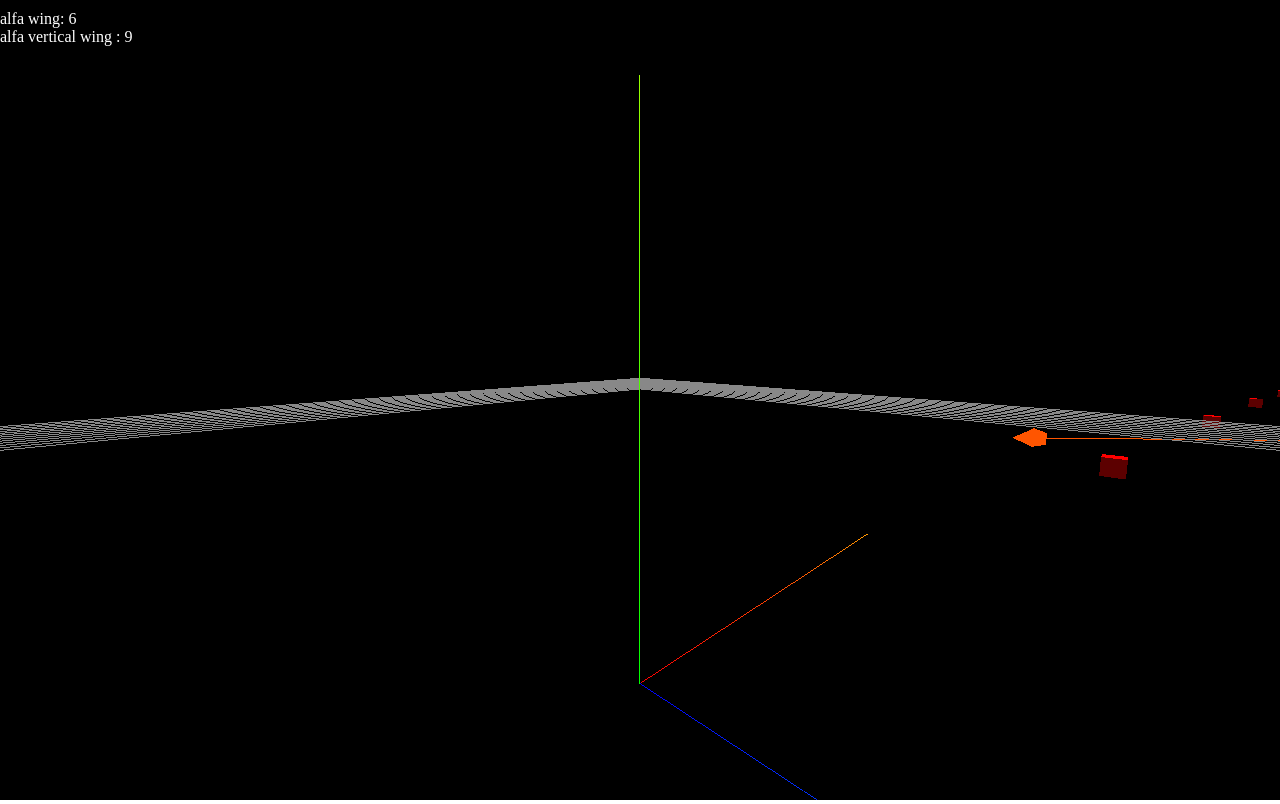
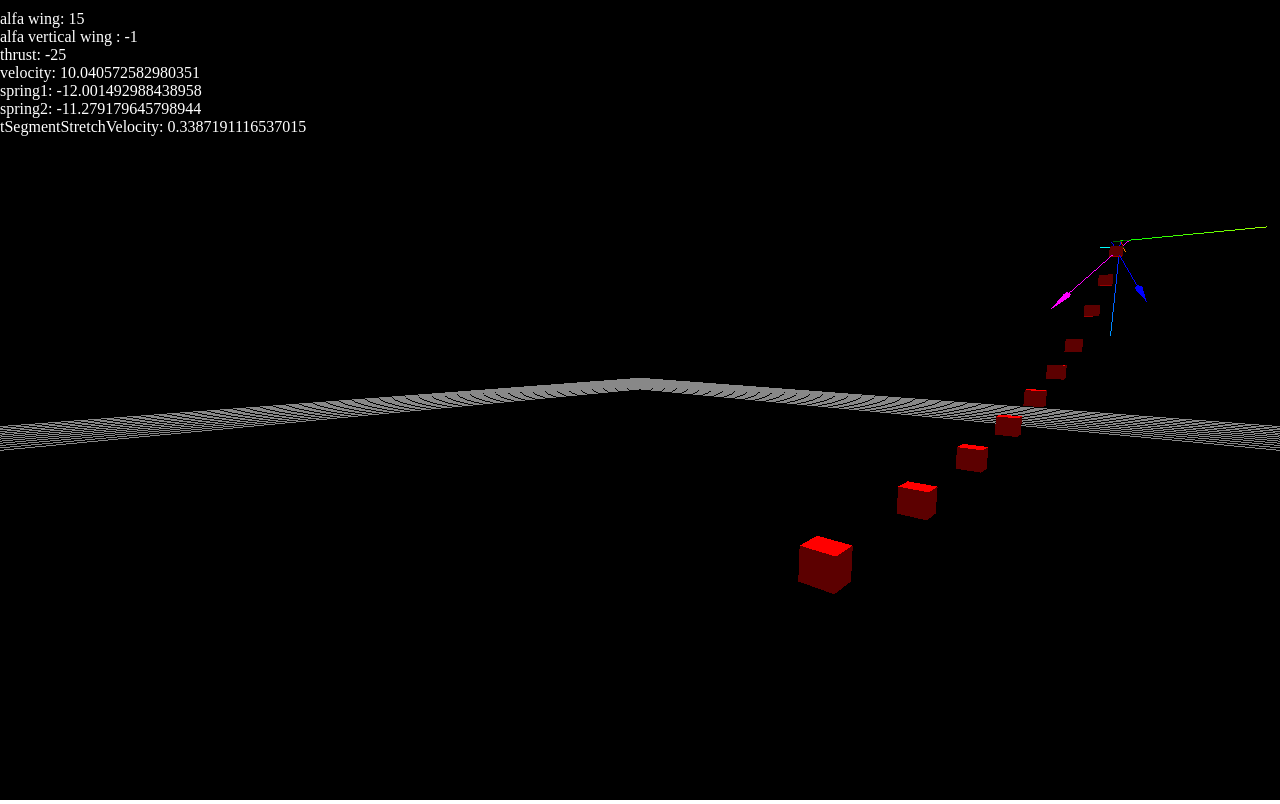
Before and after one commit to kitextech/kitesim, a website: page docs/index.html in a window 1280 px wide. Drawn offline with Linux system fonts and the light colour scheme.

Commit message:
on the way to working

```diff
--- a/docs/index.html
+++ b/docs/index.html
@@ -76,6 +76,10 @@
     controls.zoomSpeed = 1.2;
     controls.panSpeed = 0.8;
 
+    // kite.add(camera)
+    // camera.position.add(new THREE.Vector3(10,0,0))
+    // camera.lookAt(new THREE.Vector3(0,0,0))
+
     // Helpers
     axes = new THREE.AxisHelper(10);
     helper = new THREE.GridHelper(100, 100);
@@ -83,6 +87,8 @@
     helper.setColors(0x0000ff, 0x808080);
     scene.add(axes);
     scene.add(helper);
+
+    kite.add(axes)
 
     var renderer = new THREE.WebGLRenderer();
     renderer.setSize( window.innerWidth, window.innerHeight );
@@ -109,21 +115,23 @@
 
     //* KITE THREE JS Definition is define in plane.js
 
-    kite.applyMatrix(new THREE.Matrix4().makeScale(10,10,10)) // = new THREE.Vector3( 100, 100, 100 )
+    // kite.applyMatrix(new THREE.Matrix4().makeScale(10,10,10)) // = new THREE.Vector3( 100, 100, 100 )
     kite.rotateX(Math.PI / 2 )
 
     // Tether
     var segments = 10
-    var tetherLength = 200
+    var totalTetherLength = 70
     var gravity = new THREE.Vector3( 0, -9.82, 0)
     var tetherDensity = 950;
     var tetherDiameter = 0.002
-    var k0 = 200 // spring konstant // N per e
-    var k0_negative = 20 // spring konstant // N per e
+    var k0 = 2000 // spring konstant // N per e
+    var k0_negative = 0 // spring konstant // N per e
     var d0 = 1 // damping
-    var tetherSegmentLength = tetherLength/segments // length of tether
+    var tetherSegmentLength = totalTetherLength/segments // length of tether
     var CdTether = 0.95
     var massKite = 1.5
+
+    var kiteTetherLength = 3 // meter
 
     // Moment of Inertia kite
     var JkiteX = 0.15
@@ -134,7 +142,6 @@
     // J.set( 11, 12, 13,
     //        21, 22, 23,
     //        31, 32, 33 );
-
     J.set( JkiteX, 0, 0,
           0, JkiteY, 0,
           0, 0, JkiteZ );
@@ -142,17 +149,45 @@
     var Jinv = new THREE.Matrix3().getInverse ( J, function() {
       alert('No Inverse')
     } )
-
-    var angularVelocity = new THREE.Vector3( 0, 0, 0 )
+    var angularVelocityKite = new THREE.Vector3( 0, 0, 0 )
+    var velocityKite = new THREE.Vector3( 0, 0, 0)
 
     var elevatorPositionKite = new THREE.Vector3(0, 0, fuselargeRear-elevatorCord)
     var rudderPositionKite = new THREE.Vector3(0, 0, fuselargeRear)
+    var tetherAttachmentPoint1 = new THREE.Vector3(0, wingSpan/2, 0)
+    var tetherAttachmentPoint2 = new THREE.Vector3(0, -wingSpan/2, 0)
 
+    // helper arrows
+    var dir = new THREE.Vector3( 1, 0, 0 );
+    var origin = new THREE.Vector3( 0, 0, 0 );
+    var length = 1;
+    var hex = 0xffff00;
+
+    // var arrowHelperLift = new THREE.ArrowHelper( dir, origin, length, 0xffff00 )
+    // var arrowHelperDrag = new THREE.ArrowHelper( dir, origin, length, 0xff0000 )
+    // var arrowHelperLiftSide = new THREE.ArrowHelper( dir, origin, length, 0xff5500 )
+    // var arrowHelperDragSide = new THREE.ArrowHelper( dir, origin, length, 0xff0000 )
+    var arrowHelperElevator = new THREE.ArrowHelper( dir, elevatorPositionKite, length, 0x0000ff )
+    var arrowHelperRudder = new THREE.ArrowHelper( dir, rudderPositionKite, length, 0x00ffff )
+    var arrowHelperTAP1 = new THREE.ArrowHelper( dir, tetherAttachmentPoint1, length, 0xff00ff )
+    var arrowHelperTAP2 = new THREE.ArrowHelper( dir, tetherAttachmentPoint2, length, 0x0000ff )
+
+
+
+
+    // kite.add( arrowHelperLift )
+    // kite.add( arrowHelperDrag )
+    // kite.add( arrowHelperLiftSide )
+    // kite.add( arrowHelperDragSide )
+    kite.add( arrowHelperElevator )
+    kite.add( arrowHelperRudder )
+    kite.add( arrowHelperTAP1 )
+    kite.add( arrowHelperTAP2 )
 
     // Constants
     var rho = 1.205
 
-    var wind = new THREE.Vector3( 20, 0, 0)
+    var wind = new THREE.Vector3( 0.1, 0, 0)
 
     var pos = []
     var vel = []
@@ -162,10 +197,11 @@
     // intermetiate loop calculation varialbles
     var segment = []
     var segmentDir = []
-    var tetherLength = []
-    var velocityAlongLength = []
+    var tSegmentLength = []
+    var tSegmentLengthDefault = []
+    var tSegmentStretchVelocity = []
     var velocityAlong = []
-    var apparentWind = []
+    var ap = []
     var velocityPerpendicular = []
     var tetherStretch = []
     var FSpring = []
@@ -173,33 +209,12 @@
     var FTotal = []
     var a = []
 
-    var rotationMatrix = new THREE.Matrix4()
-
-    for (var i = 0; i < segments; i++) {
-      pos.push(new THREE.Vector3( (i+1) * tetherSegmentLength, 0, 0 ))
-      vel.push(new THREE.Vector3( 0, 0, 0 ))
-
-      var isLast = i == segments-1 ? true : false
-      var geometry, material
-      if (isLast) {
-        mass.push(massKite)
-        // var geometry = new THREE.BoxGeometry( 0.5, 0.5, 0.5 )
-        // var material = new THREE.MeshLambertMaterial( { color: 0x00ff00 } )
-        // mesh.push(new THREE.Mesh( geometry, material ))
-        mesh.push(kite)
-      } else {
-        mass.push(tetherSegmentLength * Math.PI * Math.pow(tetherDiameter/2, 2) * tetherDensity)
-        geometry = new THREE.BoxGeometry( 1.0, 1.0, 1.0 )
-        material = new THREE.MeshLambertMaterial( { color: 0xff0000 } )
-        mesh.push(new THREE.Mesh( geometry, material ))
-      }
-      scene.add( mesh[i] )
-
+    function addRowToArray() {
       segment.push(0)
       segmentDir.push(0)
-      tetherLength.push(0)
-      velocityAlongLength.push(0)
-      apparentWind.push(0)
+      tSegmentLength.push(0)
+      tSegmentStretchVelocity.push(0)
+      ap.push(0)
       velocityAlong.push(0)
       velocityPerpendicular.push(0)
       tetherStretch.push(0)
@@ -209,33 +224,62 @@
       a.push(0)
     }
 
-    // scene.add(kite)
+    // default tether box
+    var geometry, material
+    geometry = new THREE.BoxGeometry( 1, 1, 1 )
+    material = new THREE.MeshLambertMaterial( { color: 0xff0000 } )
 
-    // helper arrows
-    var dir = new THREE.Vector3( 1, 0, 0 );
-    var origin = new THREE.Vector3( 0, 0, 0 );
-    var length = 1;
-    var hex = 0xffff00;
+    // main tether
+    for (var i = 0; i < segments; i++) {
+      tSegmentLengthDefault.push(tetherSegmentLength)
+      pos.push(new THREE.Vector3( (i+1) * tetherSegmentLength, 0, 0 ))
+      vel.push(new THREE.Vector3( 0, 0, 0 ))
 
-    var arrowHelperLift = new THREE.ArrowHelper( dir, origin, length, 0xffff00 )
-    var arrowHelperDrag = new THREE.ArrowHelper( dir, origin, length, 0xff0000 )
-    var arrowHelperLiftSide = new THREE.ArrowHelper( dir, origin, length, 0xff5500 )
-    var arrowHelperDragSide = new THREE.ArrowHelper( dir, origin, length, 0xff0000 )
-    var arrowHelperElevator = new THREE.ArrowHelper( dir, elevatorPositionKite, length, 0x0000ff )
+      mass.push(tetherSegmentLength * Math.PI * Math.pow(tetherDiameter/2, 2) * tetherDensity)
 
-    kite.add( arrowHelperLift )
-    kite.add( arrowHelperDrag )
-    kite.add( arrowHelperLiftSide )
-    kite.add( arrowHelperDragSide )
-    kite.add( arrowHelperElevator )
+      mesh.push(new THREE.Mesh( geometry, material ))
+      scene.add( mesh[i] )
+
+      addRowToArray()
+    }
 
 
+    // kiteTether
+      // tSegmentLength
+      // kiteTetherLength
+      // tetherAttachmentPoint1
 
-    function update(dt) {
+    var dx = Math.sqrt(kiteTetherLength*kiteTetherLength-tetherAttachmentPoint1.y*tetherAttachmentPoint1.y)
 
-      dt = dt // realtime
-      dt = Math.min(dt, 0.05) // max timestep of 0.05 seconds
+    tSegmentLengthDefault.push(kiteTetherLength)
+    tSegmentLengthDefault.push(kiteTetherLength)
 
+    // NOTE THIS POSITION AND VELOCITIES WILL BE RECALCULATED ON EVERY FRAME BASED ON KITE POSITION AND ORIENTATION
+    pos.push() // new THREE.Vector3( tSegmentLength + dx, tetherAttachmentPoint1.y, 0 ))
+    pos.push() // new THREE.Vector3( tSegmentLength + dx, tetherAttachmentPoint2.y, 0 ))
+    vel.push() // new THREE.Vector3( 0, 0, 0 ))
+    vel.push() // new THREE.Vector3( 0, 0, 0 ))
+
+    mass.push(kiteTetherLength * Math.PI * Math.pow(tetherDiameter/2, 2) * tetherDensity)
+    mass.push(kiteTetherLength * Math.PI * Math.pow(tetherDiameter/2, 2) * tetherDensity)
+
+    addRowToArray()
+    addRowToArray()
+
+    var TIndexEnd = segments-1
+    var KTIndex1 = segments
+    var KTIndex2 = segments+1
+
+    kite.position.add( new THREE.Vector3(totalTetherLength + dx, 0, 0) )
+
+
+    // kite
+
+    // mass.push(massKite)
+    // mesh.push(kite)
+    scene.add(kite)
+
+    function detectUserInput(dt) {
       // var a = THREE.Vector3(0, 0, -thrustRate * dt)
       // user input
       if (Key.isDown(Key.UP)) elevator.rotateZ(-rotationRate * dt)
@@ -247,40 +291,79 @@
       if (Key.isDown(Key.X)) kite.rotateZ(rotationRate/4 * dt)
       if (Key.isDown(Key.A)) thrust.add( new THREE.Vector3(0, 0, -thrustRate * dt) ).max(thrustMax).min(thrustMin)
       if (Key.isDown(Key.Z)) thrust.add( new THREE.Vector3(0, 0, thrustRate * dt) ).max(thrustMax).min(thrustMin)
-      document.getElementById('info').innerHTML = "thrust: " + thrust.getComponent(2)
+    }
 
 
+    function update(dt) {
+
+      dt = dt/2 // realtime
+      dt = Math.min(dt, 0.05) // max timestep of 0.05 seconds
+
+      detectUserInput(dt)
+
       // Tether
+      // vectors describing each part of the tether
+
       segment[0] = pos[0].clone()
+      segmentDir[0] = segment[0].clone().normalize()
 
-      for (var i = 1; i < segments; i++) {
+      for (var i = 1; i <= TIndexEnd; i++) {
         segment[i] = pos[i].clone().sub(pos[i-1])
+        segmentDir[i] = segment[i].clone().normalize()
+        tSegmentStretchVelocity[i] = segmentDir[i].dot( vel[i].clone().sub(vel[i-1]) ) / tSegmentLengthDefault[i]
       }
 
-      for (var i = 0; i < segments; i++) {
-        segmentDir[i] = segment[i].clone().normalize()
-        tetherLength[i] = segment[i].length()
-        velocityAlongLength[i] = segmentDir[i].clone().dot(vel[i])
+      pos[KTIndex1] = kite.position.clone().add(tetherAttachmentPoint1.clone().applyQuaternion(kite.quaternion))
+      pos[KTIndex2] = kite.position.clone().add(tetherAttachmentPoint2.clone().applyQuaternion(kite.quaternion))
+      vel[KTIndex1] = velocityKite.clone().add(tetherAttachmentPoint1.clone().cross(angularVelocityKite).multiplyScalar(-1).applyQuaternion(kite.quaternion))
+      vel[KTIndex2] = velocityKite.clone().add(tetherAttachmentPoint2.clone().cross(angularVelocityKite).multiplyScalar(-1).applyQuaternion(kite.quaternion))
 
-        apparentWind[i] = wind.clone().sub(vel[i])
-        var alongLength = segmentDir[i].clone().dot(apparentWind[i])
+      segment[KTIndex1] = pos[KTIndex1].clone().sub(pos[TIndexEnd])
+      segment[KTIndex2] = pos[KTIndex2].clone().sub(pos[TIndexEnd])
+      segmentDir[KTIndex1] = segment[KTIndex1].clone().normalize()
+      segmentDir[KTIndex2] = segment[KTIndex2].clone().normalize()
+      tSegmentStretchVelocity[KTIndex1] = segmentDir[KTIndex1].dot( vel[KTIndex1].clone().sub(vel[TIndexEnd]) ) / tSegmentLengthDefault[KTIndex1]
+      tSegmentStretchVelocity[KTIndex2] = segmentDir[KTIndex2].dot( vel[KTIndex1].clone().sub(vel[TIndexEnd]) ) / tSegmentLengthDefault[KTIndex2]
+
+
+      for (var i = 0; i <= KTIndex2; i++) { // calculate forces for main and kite tethers
+
+        tSegmentLength[i] = segment[i].length()
+        // tSegmentStretchVelocity[i] = segmentDir[i].clone().dot(vel[i])
+
+        ap[i] = wind.clone().sub(vel[i])
+        var alongLength = segmentDir[i].clone().dot(ap[i])
         var along = segmentDir[i].clone().multiplyScalar(alongLength)
-        var windPerpendicular = apparentWind[i].clone().sub( along )
+        var windPerpendicular = ap[i].clone().sub( along )
 
-        velocityAlong[i] = segmentDir[i].clone().multiplyScalar(velocityAlongLength[i])
+        velocityAlong[i] = segmentDir[i].clone().multiplyScalar(tSegmentStretchVelocity[i])
 
-        tetherStretch[i] = (tetherLength[i] - tetherSegmentLength) / tetherSegmentLength
-        var springConstant = tetherStretch[i] > 0 ? k0 : k0_negative
-        FSpring[i] = segmentDir[i].clone().multiplyScalar(- springConstant * ( tetherStretch[i] ) - d0 * velocityAlongLength[i])
+        tetherStretch[i] = (tSegmentLength[i] - tSegmentLengthDefault[i]) / tSegmentLengthDefault[i]
+        var springConstant = tetherStretch[i] > 0 ? k0 : 0// k0_negative
+        FSpring[i] = segmentDir[i].clone().multiplyScalar(- springConstant * ( tetherStretch[i] ) - d0 * tSegmentStretchVelocity[i] )
 
         FDrag[i] = windPerpendicular.multiplyScalar( 1/2 * rho * tetherDiameter * tetherSegmentLength * CdTether * windPerpendicular.length()) // temporary
       }
 
-      for (var i = 0; i < segments-1; i++) {
+      for (var i = 0; i < TIndexEnd; i++) {
         FTotal[i] = FSpring[i].clone().sub(FSpring[i+1]).add(FDrag[i])
       }
 
-      var apKiteWorld = apparentWind[segments-1]
+      FTotal[TIndexEnd] = FSpring[TIndexEnd].clone().sub(FSpring[KTIndex1]).sub(FSpring[KTIndex2]).add(FDrag[TIndexEnd])
+
+      for (var i = 0; i <= TIndexEnd; i++) {
+        a[i] = FTotal[i].divideScalar(mass[i]).add(gravity)
+        vel[i].add(a[i].multiplyScalar(dt))
+        pos[i].add(vel[i].clone().multiplyScalar(dt))
+        mesh[i].position.set(pos[i].x, pos[i].y, pos[i].z)
+      }
+
+
+
+
+
+
+      var apKiteWorld = wind.clone().sub(velocityKite)
       var thrustWorld = thrust.clone().applyQuaternion(kite.getWorldQuaternion())
 
       var apKiteKite = apKiteWorld.clone().applyQuaternion(kite.getWorldQuaternion().conjugate())
@@ -305,7 +388,7 @@
       var vwingDrag = dragSideKiteUnit.clone().multiplyScalar( 1/2 * rho * apVWingSquare * VWingArea * cdAsym(alfaVWing) )
 
       // elevator
-      var velElevatorKite = elevatorPositionKite.clone().cross(angularVelocity).multiplyScalar(-1)
+      var velElevatorKite = elevatorPositionKite.clone().cross(angularVelocityKite).multiplyScalar(-1)
       var apElevatorKite = apKiteWorld.clone().applyQuaternion(kite.getWorldQuaternion().conjugate()).sub(velElevatorKite)
       var dragElevatorKiteUnit = new THREE.Vector3( apElevatorKite.x, 0, apElevatorKite.z ).normalize()
       var liftElevatorKiteUnit = new THREE.Vector3( apElevatorKite.z, 0, -apElevatorKite.x ).normalize()
@@ -319,7 +402,7 @@
       var totalForceElevatorKite = liftElevatorKite.clone().add(dragElevatorKite)
 
       // rudder
-      var velRudderKite = rudderPositionKite.clone().cross(angularVelocity).multiplyScalar(-1)
+      var velRudderKite = rudderPositionKite.clone().cross(angularVelocityKite).multiplyScalar(-1)
       var apRudderKite = apKiteWorld.clone().applyQuaternion(kite.getWorldQuaternion().conjugate()).sub(velRudderKite)
       var dragRudderKiteUnit = new THREE.Vector3( 0, apRudderKite.y, apRudderKite.z ).normalize()
       var liftRudderKiteUnit = new THREE.Vector3( 0, apRudderKite.z, -apRudderKite.y ).normalize()
@@ -336,40 +419,69 @@
       var aeroForcesKite = wingLift.clone().add(wingDrag).add(vwingLift).add(vwingDrag).add(totalForceElevatorKite).add(totalForceRudderKite)
 
       // moments and rotation of kite
-      var aeroMomentsKite = elevatorPositionKite.clone().cross(totalForceElevatorKite).add(rudderPositionKite.clone().cross(totalForceRudderKite))
-      var angularAcceleration = aeroMomentsKite.clone().applyMatrix3(Jinv)
-      angularVelocity.add(angularAcceleration.multiplyScalar(dt))
+      var tap1SpringForceKite = FSpring[KTIndex1].clone().applyQuaternion( kite.quaternion.clone().conjugate() )
+      var tap2SpringForceKite = FSpring[KTIndex2].clone().applyQuaternion( kite.quaternion.clone().conjugate() )
 
-      kite.rotateOnAxis( angularVelocity.clone().normalize(), angularVelocity.length() * dt )
+      // var momentsKite = new THREE.Vector3()
+        // tetherAttachmentPoint1.clone().cross( tap1SpringForceKite )
+        // .add(tetherAttachmentPoint2.clone().cross( tap2SpringForceKite ) )
+        // .setComponent(0,0).setComponent(1,0)
+
+        //elevatorPositionKite.clone().cross(totalForceElevatorKite)
+        //.add(rudderPositionKite.clone().cross(totalForceRudderKite))
+        // .add(tetherAttachmentPoint1.clone().cross( tap1SpringForceKite ) )
+        // .add(tetherAttachmentPoint2.clone().cross( tap2SpringForceKite ) )
+
+      // var angularAcceleration = momentsKite.clone().applyMatrix3(Jinv)
+      // angularVelocityKite.add(angularAcceleration.multiplyScalar(dt))
+
+      // kite.rotateOnAxis( angularVelocityKite.clone().normalize(), angularVelocityKite.length() * dt )
 
       // tether plus kite forces
-      FTotal[segments-1] = FSpring[segments-1].clone().add(FDrag[i]).add(thrustWorld)
+      FKite = FSpring[KTIndex1].clone()
+        .add(FSpring[KTIndex2])
+        .add(FDrag[KTIndex1])
+        .add(FDrag[KTIndex2])
+        .add(thrustWorld)
         .add(aeroForcesKite.clone().applyQuaternion(kite.quaternion))
 
-      for (var i = 0; i < segments; i++) {
-        a[i] = FTotal[i].divideScalar(mass[i]).add(gravity)
-        vel[i].add(a[i].multiplyScalar(dt))
-        pos[i].add(vel[i].clone().multiplyScalar(dt))
-        mesh[i].position.set(pos[i].x, pos[i].y, pos[i].z)
-      }
 
-      arrowHelperLift.setDirection( wingLift.clone().normalize() )
-      arrowHelperDrag.setDirection( wingDrag.clone().normalize() )
-      arrowHelperLiftSide.setDirection( vwingLift.clone().normalize() )
-      arrowHelperDragSide.setDirection( vwingDrag.clone().normalize() )
+
+      var accelerationKite = FKite.divideScalar(massKite).add(gravity)
+      velocityKite.add(accelerationKite.multiplyScalar(dt))
+      kite.position.add(velocityKite.clone().multiplyScalar(dt))
+
+      // arrowHelperLift.setDirection( wingLift.clone().normalize() )
+      // arrowHelperDrag.setDirection( wingDrag.clone().normalize() )
+      // arrowHelperLiftSide.setDirection( vwingLift.clone().normalize() )
+      // arrowHelperDragSide.setDirection( vwingDrag.clone().normalize() )
+      //
+      // arrowHelperDrag.setLength( wingDrag.length() )
+      // arrowHelperLift.setLength( wingLift.length() )
+      // arrowHelperDragSide.setLength( vwingDrag.length() )
+      // arrowHelperLiftSide.setLength( vwingLift.length() )
+
       arrowHelperElevator.setDirection( totalForceElevatorKite.clone().normalize() )
-
-      arrowHelperDrag.setLength( wingDrag.length() )
-      arrowHelperLift.setLength( wingLift.length() )
-      arrowHelperDragSide.setLength( vwingDrag.length() )
-      arrowHelperLiftSide.setLength( vwingLift.length() )
       arrowHelperElevator.setLength( totalForceElevatorKite.length() )
 
+      arrowHelperRudder.setDirection( totalForceRudderKite.clone().normalize() )
+      arrowHelperRudder.setLength( totalForceRudderKite.length() )
 
-      // document.getElementById('info').innerHTML = "apparent wind speed : " + apparentWindKite.length()
+      arrowHelperTAP1.setDirection( tap1SpringForceKite.clone().normalize() )
+      arrowHelperTAP1.setLength( tap1SpringForceKite.length() )
+
+      arrowHelperTAP2.setDirection( tap2SpringForceKite.clone().normalize() )
+      arrowHelperTAP2.setLength( tap2SpringForceKite.length() )
+
+
+      // document.getElementById('info').innerHTML = "apparent wind speed : " + apKite.length()
       document.getElementById('info').innerHTML = "alfa wing: " + Math.round(alfaWing * 180 / Math.PI) + "<br />"
-      document.getElementById('info').innerHTML += "alfa vertical wing : " + Math.round(alfaVWing * 180 / Math.PI)
-
+      document.getElementById('info').innerHTML += "alfa vertical wing : " + Math.round(alfaVWing * 180 / Math.PI) + "<br />"
+      document.getElementById('info').innerHTML += "thrust: " + thrust.getComponent(2) + "<br />"
+      document.getElementById('info').innerHTML += "velocity: " + velocityKite.length(2) + "<br />"
+      document.getElementById('info').innerHTML += "spring1: " + FSpring[KTIndex1].x + "<br />"
+      document.getElementById('info').innerHTML += "spring2: " + FSpring[KTIndex2].x + "<br />"
+      document.getElementById('info').innerHTML += "tSegmentStretchVelocity: " + tSegmentStretchVelocity[1] + "<br />"
 
     }
 
@@ -388,6 +500,11 @@
 
     }
 
+    // // precaculate tether forces
+    // for (var i = 0; i < 10000; i++) {
+    //   update(0.001)
+    // }
+
     render()
 
 
```
